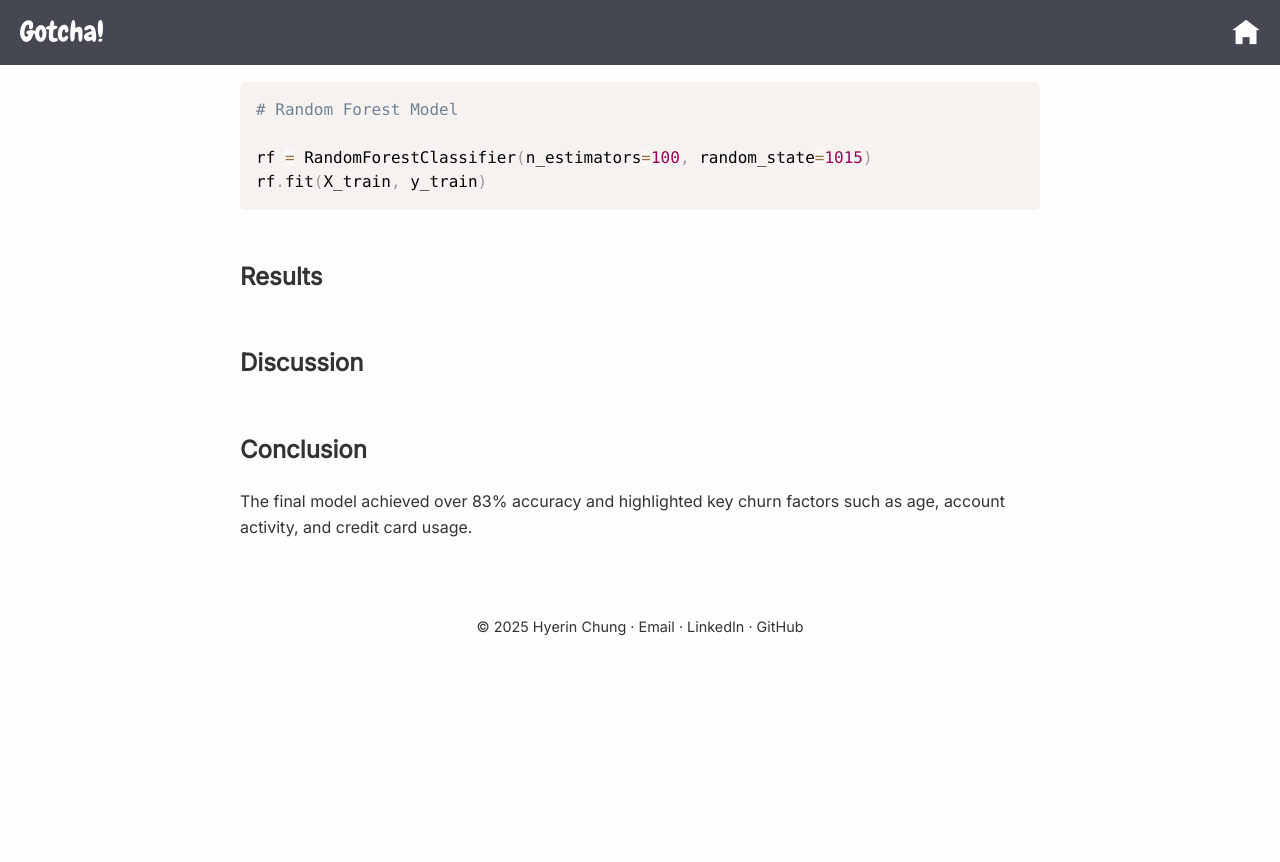
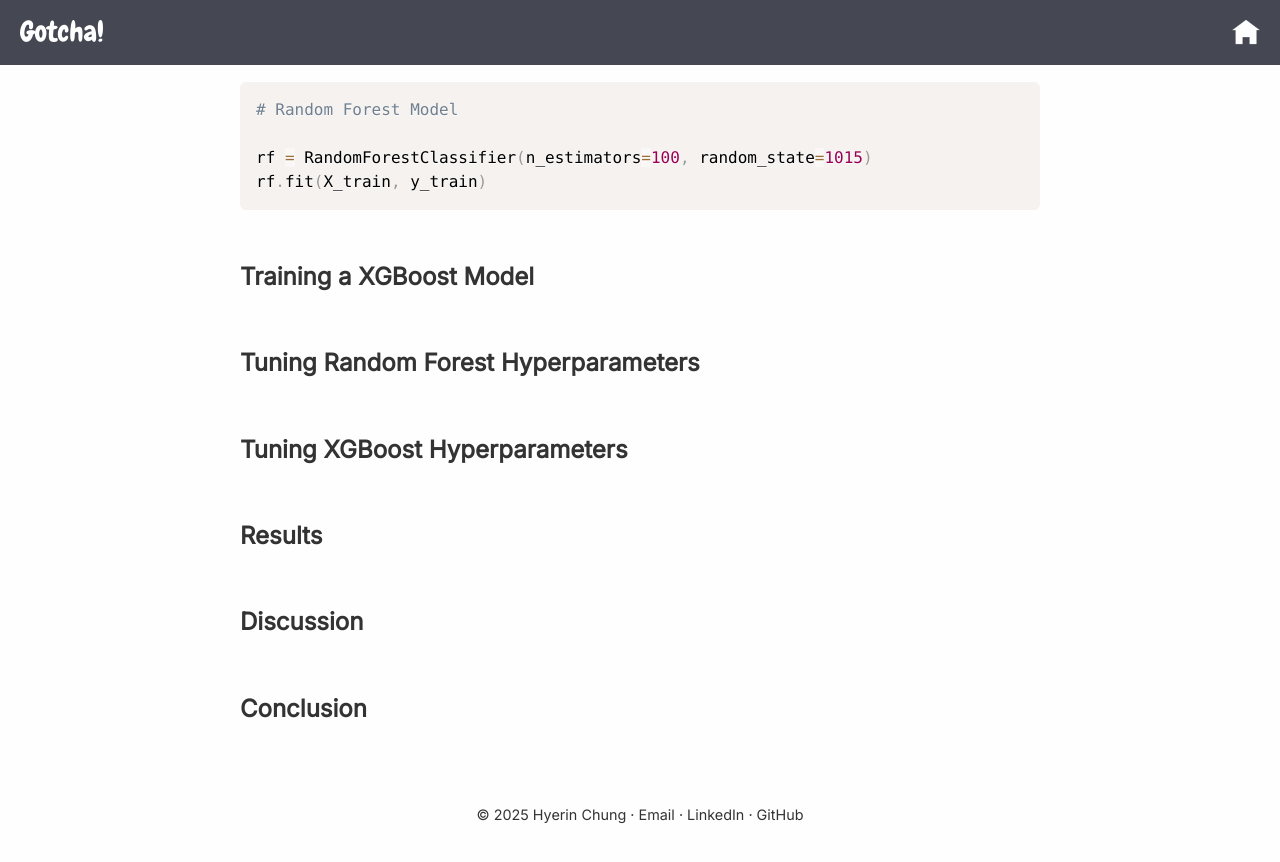
Before and after one commit to hyerinchung/hyerinchung.github.io, a Jekyll site: the page built from portfolio/bank_churn.md, in a window 1280 px wide and 900 px high, scrolled down 2795 px. Shown: the top 862 px of the window. Built offline with Jekyll 4.4.1, drawn with Linux system fonts in a browser that asks for light colours; nearby versions of some CDN libraries; before the commit the page ends 3507 px from its top, so only the background shows below that; some of the changed text lies outside the part shown.

Commit message:
Update bank_churn.md

````diff
--- a/portfolio/bank_churn.md
+++ b/portfolio/bank_churn.md
@@ -42,8 +42,8 @@ It includes the following features:
 
 In this project, I used a customer dataset and applied machine learning models to predict churn, including:
 
+- Random Forest
 - XGBoost
-- Random Forest
 
 The models were evaluated and compared using:
 
@@ -96,11 +96,15 @@ rf = RandomForestClassifier(n_estimators=100, random_state=1015)
 rf.fit(X_train, y_train)
 ```
 
+## Training a XGBoost Model
+
+## Tuning Random Forest Hyperparameters
+
+## Tuning XGBoost Hyperparameters
+
 ## Results
 
 
 ## Discussion
 
 ## Conclusion
-
-The final model achieved over 83% accuracy and highlighted key churn factors such as age, account activity, and credit card usage.
````
